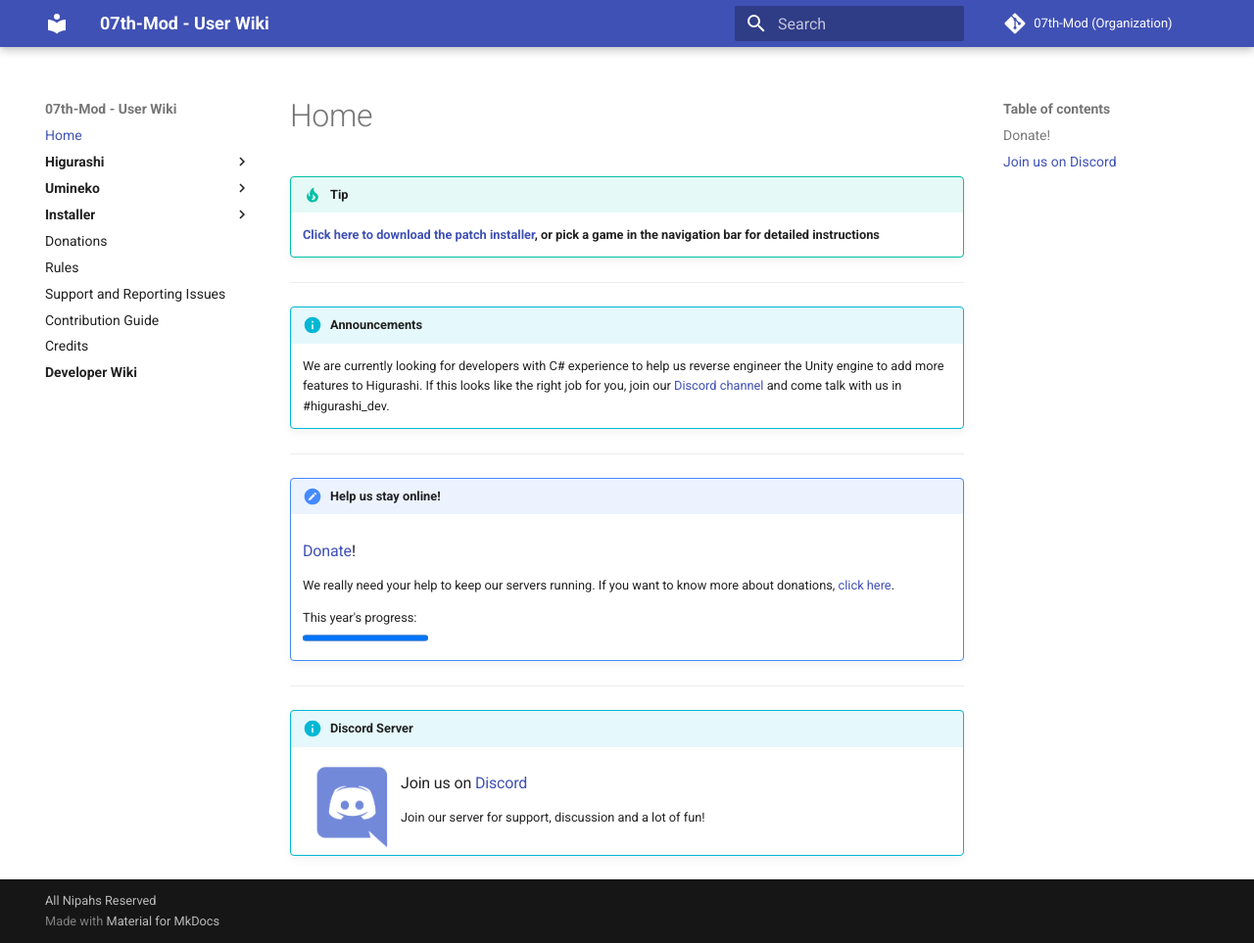
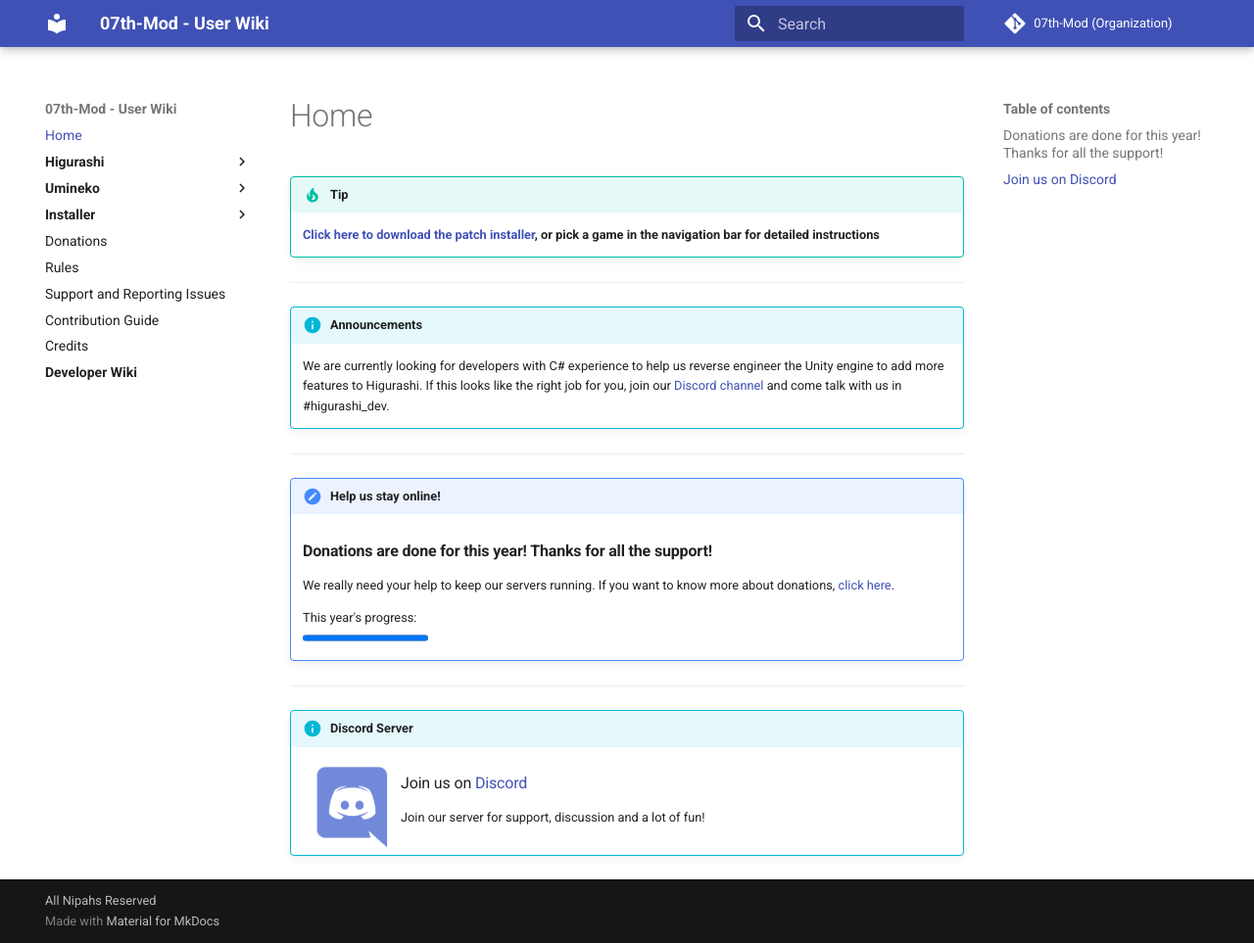
Before and after one commit to 07th-mod/wiki, an MkDocs documentation site: the page built from docs/index.md, in a window 1280 px wide and 963 px high. Shown: the whole window at 98% size. Built offline with MkDocs 1.6.1 and Material for MkDocs 9.7.7, drawn with Linux system fonts in a browser that asks for light colours.

Commit message:
Update donations

```diff
--- a/docs/Donations.md
+++ b/docs/Donations.md
@@ -51,9 +51,7 @@
 
 In this section we have a small summary of the total donations received, but in the end, it is all about how much you trust us.
 
-> **Last updated: November 06, 2020**
->
-> **Donations total**: **$615.88** (after Paypal donations tax) <br>
+> **Donations are done for this year! Thanks for all the support!**
 
 ## What if you get way over your goal?
 
@@ -63,14 +61,3 @@
 ## What happens to open-source?
 
 Nothing! Our code is still freely available and is not going anywhere.
-
-***
-
-## Donate!
-
-Click on the image below to donate:
-
-[![Donate!](https://user-images.githubusercontent.com/4702556/42401332-8e49fd8c-814b-11e8-9a83-b52285cf1051.png
-)](https://www.paypal.com/cgi-bin/webscr?cmd=_s-xclick&hosted_button_id=SP5S4ZDV9BNZQ)
-
-[You can also click here](https://www.paypal.com/cgi-bin/webscr?cmd=_s-xclick&hosted_button_id=SP5S4ZDV9BNZQ) to be redirected to our Paypal page.
--- a/docs/index.md
+++ b/docs/index.md
@@ -9,7 +9,7 @@
 ***
 
 !!! note "Help us stay online!"
-    ### [Donate](https://www.paypal.com/cgi-bin/webscr?cmd=_s-xclick&hosted_button_id=SP5S4ZDV9BNZQ)!
+    ### **Donations are done for this year! Thanks for all the support!**
 
     We really need your help to keep our servers running. If you want to know more about donations, [click here](https://07th-mod.com/wiki/Donations).
 
```
